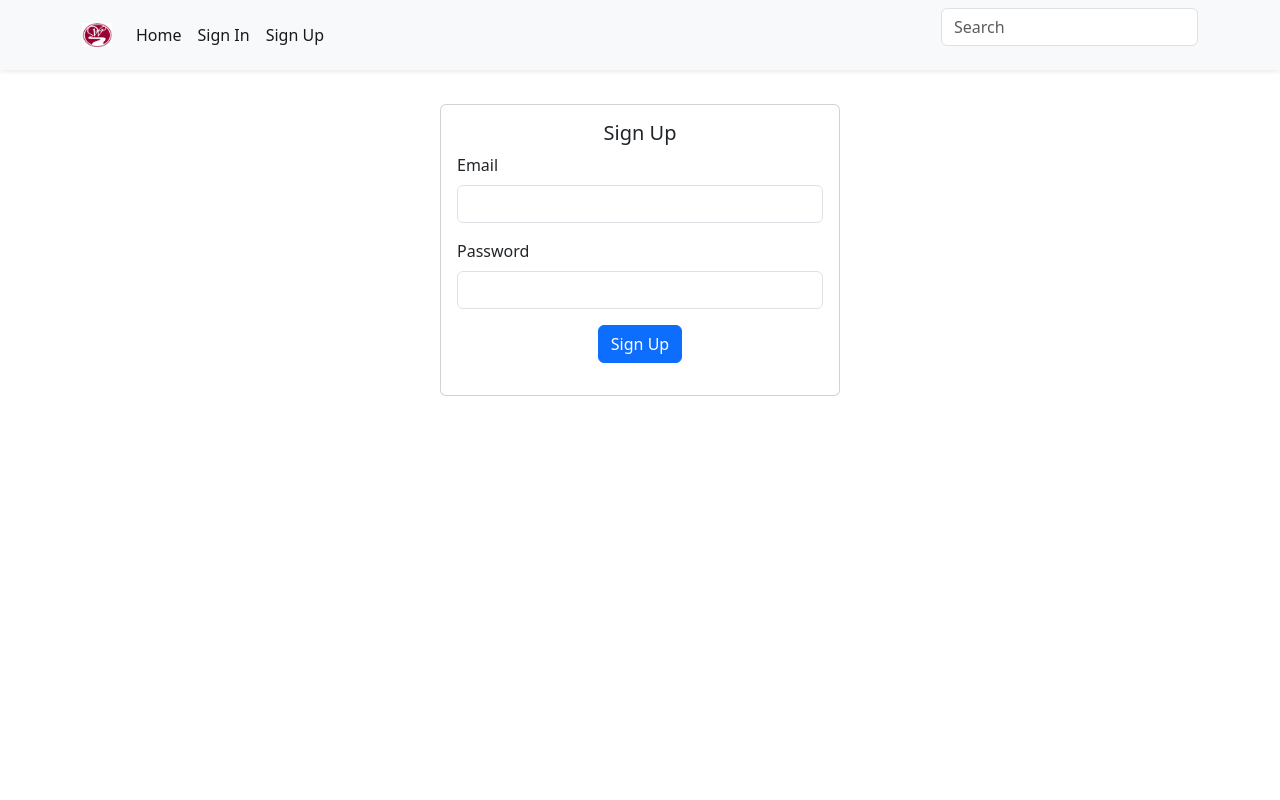
After one commit to Paul-Valdez/CMPE-131-Job-Posts, a Flask app: page /signup in a window 1280 px wide. The commit adds this page. Run offline with Flask 3, Linux system fonts and the light colour scheme.

Commit message:
Auth sign up form & Supabase integration

```diff
--- a/main.py
+++ b/main.py
@@ -4,6 +4,7 @@ import base64
 
 load_dotenv()
 import os
+import sys
 from supabase import create_client
 
 supabase_url = os.getenv('SUPABASE_URL')
@@ -39,6 +40,8 @@ for entry in result_data:
 
 COMPANY = 'City of Williamston, Michigan'
 
+def signout():
+  res = supabase.auth.sign_out()
 
 def fetch_jobs_from_database():
   """
@@ -132,17 +135,41 @@ def break_line(s):
     return s
 
 @app.route("/")
+@app.route("/home")
 def hello_world():
   jobs = fetch_jobs_from_database()
   contents = fetch_contents_from_database()
+  signedIn = supabase.auth.get_user() != None
 
   return render_template('home.html',
                          jobs=jobs,
                          contents=contents,
-                         company_name=COMPANY)
+                         company_name=COMPANY,
+                         signedIn=signedIn)
 
+@app.route("/signup", methods=['GET', 'POST'])
+def signup():
+  if(request.method == "GET"):
+    return render_template("signup.html", signedIn=False)
+  if(request.method == "POST"):
+    email = request.form['email']
+    password = request.form['password']
+    res = supabase.auth.sign_up({
+      "email": email,
+      "password": password,
+    })
+    return redirect(url_for("applied-success"))
+  return redirect(url_for("home"))
 
+@app.route("/login", methods=['POST'])
+def login():
+  # data = supabase.auth.sign_in_with_password({"email": "alifayed.h@gmail.com", "password": "password"})
+  return redirect(url_for("home"))
 
+@app.route("/logout", methods=['POST'])
+def logout():
+  res = supabase.auth.sign_out()
+  return redirect(url_for("applied_success"))
 
 @app.route("/api/jobs")
 def job_list():
--- a/templates/navbar.html
+++ b/templates/navbar.html
@@ -13,20 +13,54 @@
           <li class="nav-item">
             <a class="nav-link active" aria-current="page" href="/">Home</a>
           </li>
+          {% if signedIn == true %}
           <li class="nav-item">
             <a class="nav-link" href="/job-post-manager">Job Post Manager</a>
           </li>
           <li class="nav-item">
             <a class="nav-link" style = "color: blue" href="/#">Application Manager</a> <!–– add link here ––>
           </li>
-          <li class="nav-item dropdown">
-            <a class="nav-link dropdown-toggle" href="/#" data-bs-toggle="dropdown" aria-expanded="false">Login</a> <!–– add login link here ––>
-            <ul class="dropdown-menu">
-              <li><a class="dropdown-item" href="/">Profile</a></li> <!–– add link here ––>
-              <li><a class="dropdown-item" href="#">Settings</a></li> <!–– add link here ––>
-              <li><a class="dropdown-item" href="http://new.williamston-mi.us/VisitUs/ConcernsQuestions.aspx">Questions? Concerns?</a></li>
-            </ul>
+          {% endif %}
+          {% if signedIn == false %}
+          <li class="nav-item">
+            <a class="nav-link active" id="loginButton", href="">Sign In</a>
+            <script>
+              document.getElementById('loginButton').addEventListener('click', function() {
+                  var endpoint = '/login';
+                  fetch(endpoint, {
+                      method: 'POST',
+                      headers: {
+                          'Content-Type': 'application/json',
+                      },
+                  })
+                  .catch(error => {
+                      console.error('Error:', error);
+                  });
+              });
+            </script>
           </li>
+          <li class="nav-item">
+            <a class="nav-link active" id="signupButton", href="/signup">Sign Up</a>
+          </li>
+          {% else %}
+          <li class="nav-item">
+            <a class="btn btn-primary" id="logoutButton", href="">Log Out</a>
+            <script>
+              document.getElementById('logoutButton').addEventListener('click', function() {
+                  var endpoint = '/logout';
+                  fetch(endpoint, {
+                      method: 'POST',
+                      headers: {
+                          'Content-Type': 'application/json',
+                      },
+                  })
+                  .catch(error => {
+                      console.error('Error:', error);
+                  });
+              });
+            </script>
+          </li>
+          {% endif %}
         </ul>
         <form role="search">
           <input class="form-control" type="search" placeholder="Search" aria-label="Search">
--- /dev/null
+++ b/templates/signup.html
@@ -0,0 +1,50 @@
+{%include 'navbar.html' %}
+<html>
+    <head>
+        <link href="https://cdn.jsdelivr.net/npm/bootstrap@5.3.1/dist/css/bootstrap.min.css" rel="stylesheet" integrity="sha384-4bw+/aepP/YC94hEpVNVgiZdgIC5+VKNBQNGCHeKRQN+PtmoHDEXuppvnDJzQIu9" crossorigin="anonymous">
+    </head>
+    <body>
+        <div class="container mt-5">
+          <div class="card mx-auto" style="max-width: 400px;">
+            <div class="card-body">
+              <h5 class="card-title text-center">Sign Up</h5>
+              <form id="signupForm">
+                <div class="mb-3">
+                  <label for="email" class="form-label">Email</label>
+                  <input type="email" class="form-control" id="email" name="email" required>
+                </div>
+                <div class="mb-3">
+                  <label for="password" class="form-label">Password</label>
+                  <input type="password" class="form-control" id="password" name="password" required>
+                </div>
+                <div class="text-center">
+                    <button type="button" class="btn btn-primary" onclick="submitForm()">Sign Up</button>
+                </div>
+              </form>
+            </div>
+          </div>
+        </div>
+        <script>
+          function submitForm() {
+            const formData = new FormData(document.getElementById('signupForm'));
+            const backendURL = '/signup';
+            fetch(backendURL, {
+              method: 'POST',
+              body: formData,
+            })
+            .then(response => {
+              if (!response.ok) {
+                throw new Error('Error handling request');
+              }
+              return response.json();
+            })
+            .then(data => {
+              console.log('Success:', data);
+            })
+            .catch(error => {
+              console.error('Error:', error);
+            });
+          }
+        </script>
+    </body>
+</html>
```
